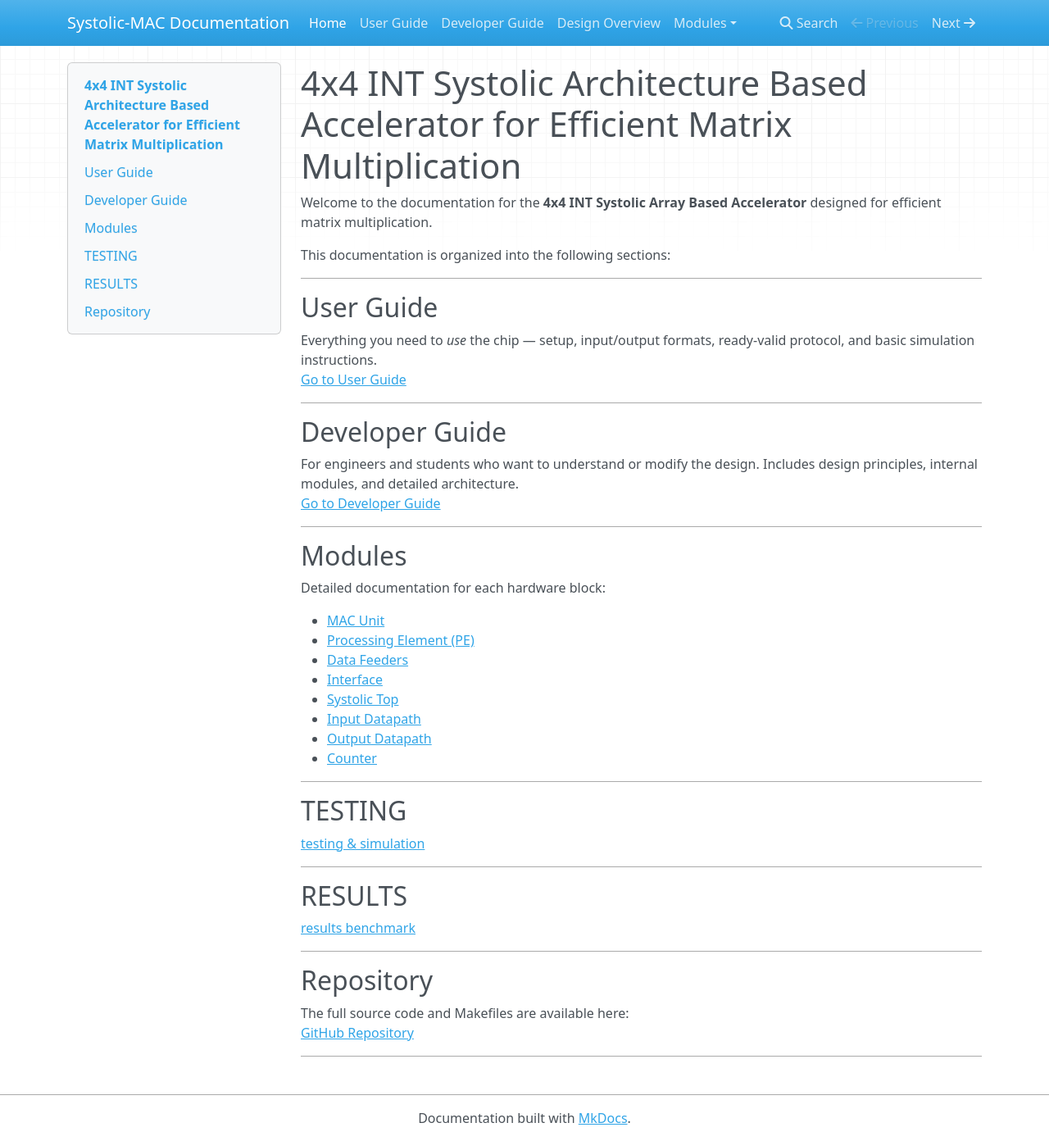
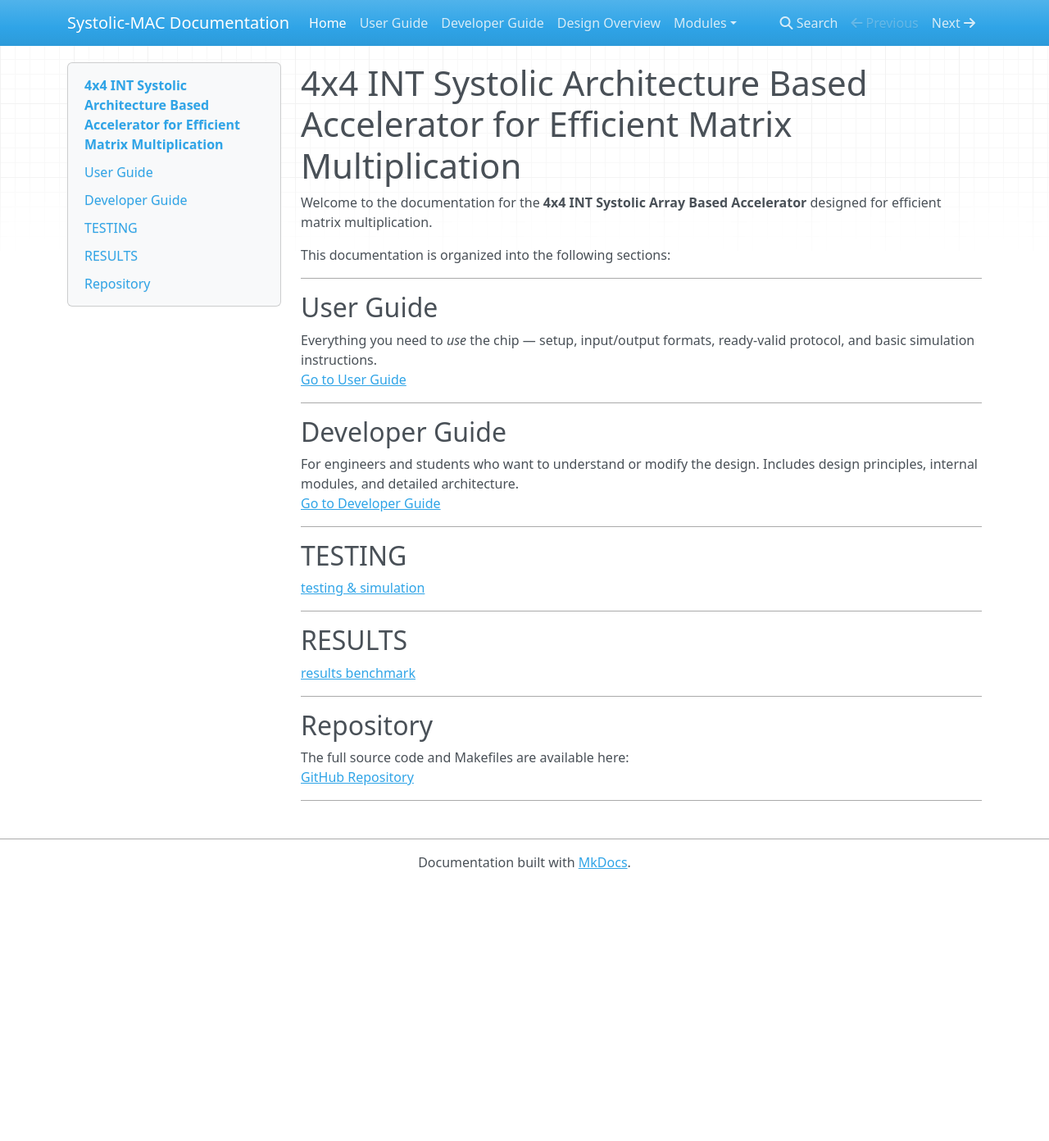
Before and after one commit to meds-ee-uet/systolic-MAC, an MkDocs documentation site: the page built from docs/index.md, in a window 1280 px wide and 1392 px high. Shown: the whole window at 82% size. Built offline with MkDocs 1.6.1, drawn with Linux system fonts in a browser that asks for light colours; nearby versions of some CDN libraries.

Commit message:
Modified index.md and user-guide.md to provide the correct link

```diff
--- a/docs/index.md
+++ b/docs/index.md
@@ -16,19 +16,6 @@ Everything you need to *use* the chip — setup, input/output formats, ready-val
 For engineers and students who want to understand or modify the design. Includes design principles, internal modules, and detailed architecture.
 [Go to Developer Guide](developer-guide.md)
 
----
-
-##  Modules
-Detailed documentation for each hardware block:
-
-- [MAC Unit](mac-unit.md)
-- [Processing Element (PE)](processing-element.md)
-- [Data Feeders](data-feeders.md)
-- [Interface](interface.md)
-- [Systolic Top](systolic-top.md)
-- [Input Datapath](input-datapath.md)
-- [Output Datapath](output-datapath.md)
-- [Counter](counter.md)
 
 ---
 ## TESTING
```
Also changed, not shown: docs/user-guide.md (+2 -2 lines).
